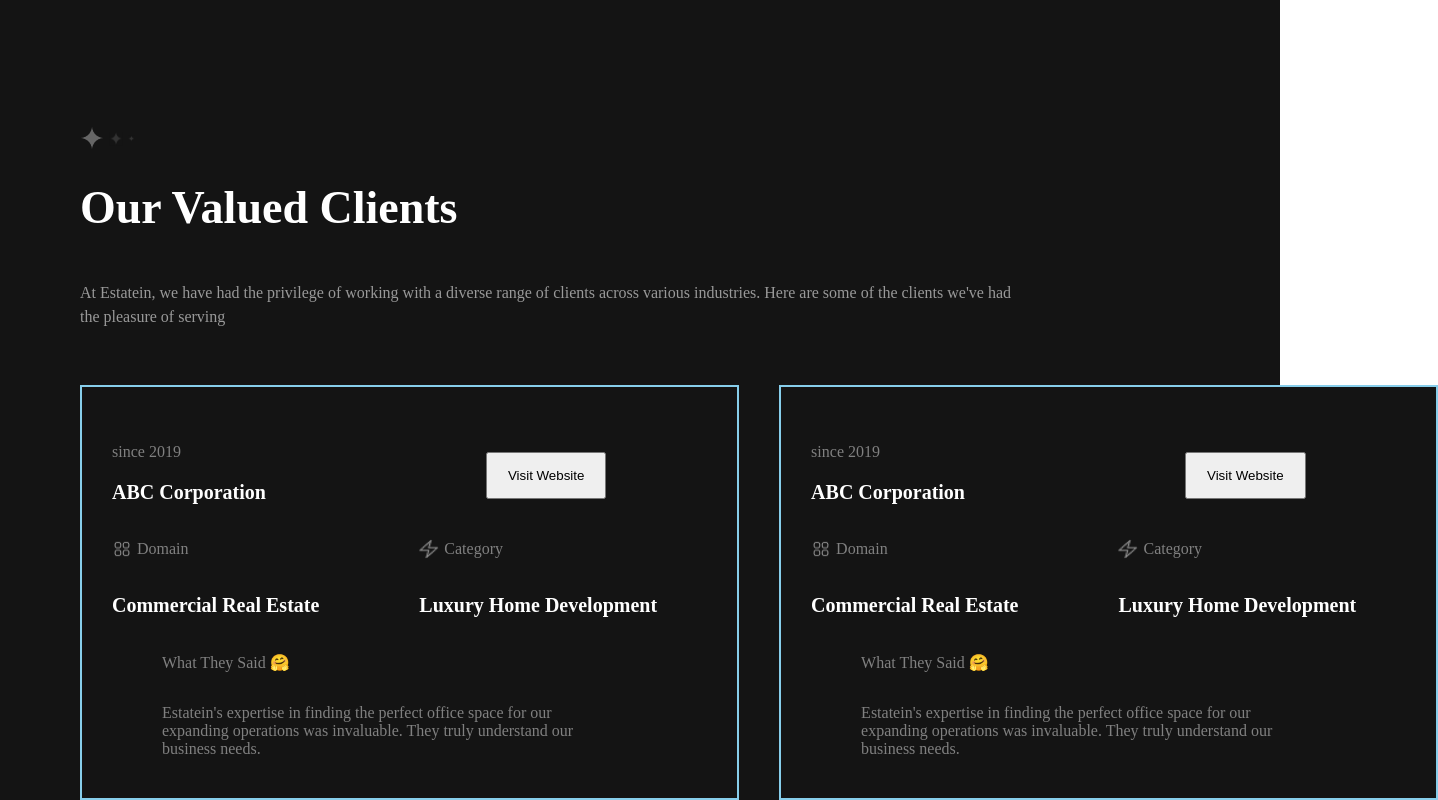
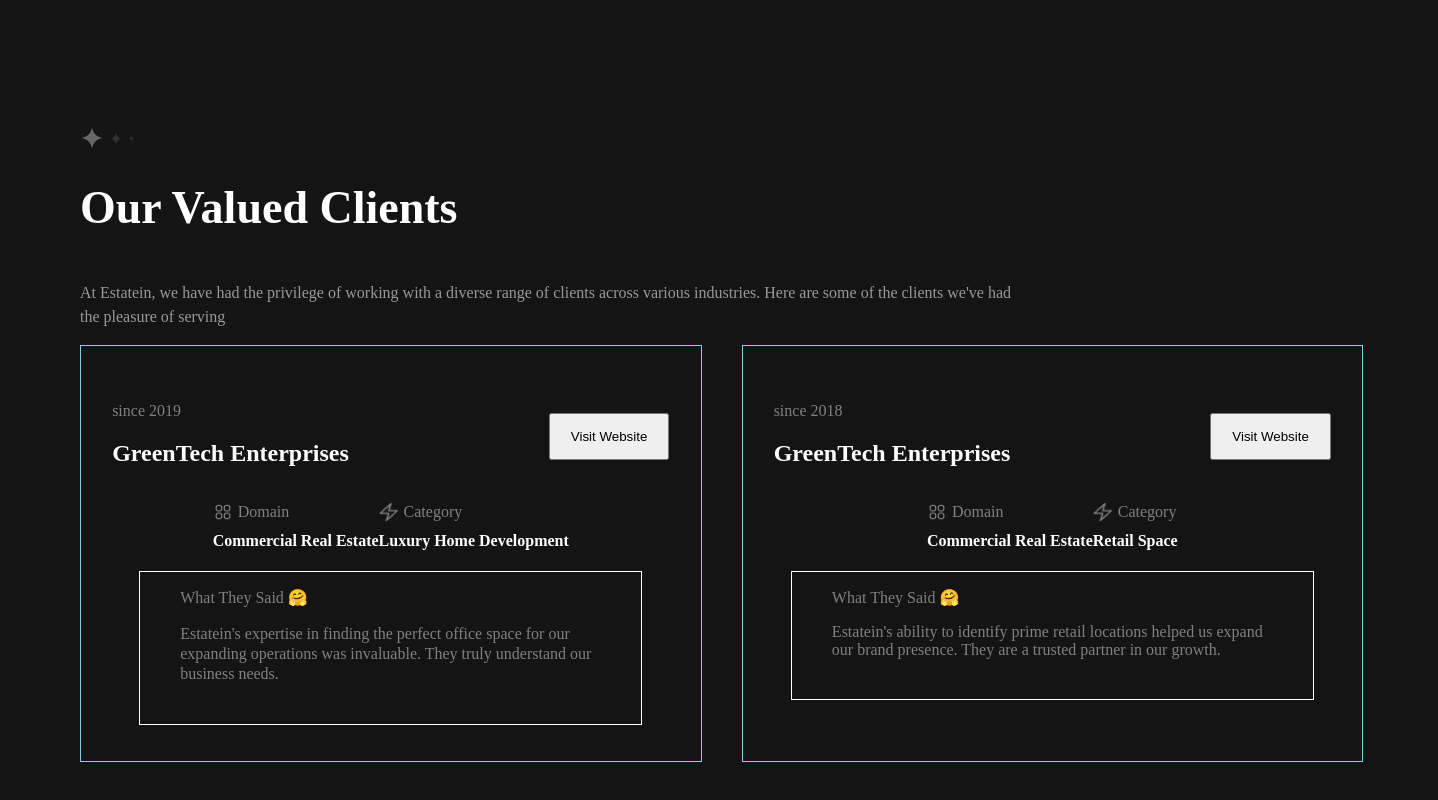
Before and after one commit to DeVTeJ10/Home-ly, a React (Vite) app: page /about-us in a window 1280 px wide. Shown: the part 3581-4381 px from the top of the page, 1438 px wide, since content can reach past the window. After the commit the page ends 4343 px from the top, so only its background shows below. Built offline with nearby package versions, Linux system fonts and the light colour scheme.

Commit message:
Our valued clients optimization

```diff
--- a/src/index.css
+++ b/src/index.css
@@ -1,6 +1,7 @@
 body{
   margin: 0;
   padding: 0;
+  background-color: #141414;
 }
 
 a{
--- a/src/pages/aboutUs/aboutUs.css
+++ b/src/pages/aboutUs/aboutUs.css
@@ -278,13 +278,14 @@ p{
     padding-right: 20px;
     padding-top: 14px;
     padding-bottom: 14px;
-    padding-left: 20px;
+    margin-left: -100px;
 }
 
 .ABCcorp{
     display: flex;
     align-items: center;
-    gap: 220px;
+    justify-content: space-between;
+    gap: 300px;
     padding-top: 40px;
 }
 
@@ -304,9 +305,8 @@ p{
 .domainexpansions{
     display: flex;
     flex-direction: column;
-    gap: 30px;
-    margin-left: -50px;
-
+    gap: 5px;
+    /* margin-left: -50px; */
 }
 
 .commercialstate{
@@ -315,42 +315,77 @@ p{
 
 .juijutsu{
     display: flex;
-    gap: 150px;
+
+    padding-left: 80px;
+    padding-right: 80px;
 }
 
 .heros{
-    border: 2px solid skyblue;
+    border: 1px solid skyblue;
     display: flex;
     flex-direction: column;
-    /* gap: 30px; */
+    align-items: center;
+    width: 619.5px;
+    height: 415px;
+    background-color: #141414;
+    /* padding-left: 24px; */
+    /* padding-right: 24px; */
+}
+
+/* .sheros{
+    border: 1px solid skyblue;
+    display: flex;
+    flex-direction: column;
+    align-items: center;
+    width: 619.5px;
+    height: 415px;
+    background-color: #141414;
+    padding-left: 24px;
+    padding-right: 24px;
+} */
+
+.xpertises{
+    display: flex;
     padding-left: 80px;
     padding-right: 80px;
-    width: 539.5px;
-    background-color: #141414;
-}
-
-.sheros{
-    border: 2px solid skyblue;
-    display: flex;
-    flex-direction: column;
-    /* gap: 30px; */
-    padding-left: 80px;
-    padding-right: 80px;
-    width: 539.5px;
-    background-color: #141414;
 }
 
 .xpertise{
     display: flex;
     gap: 40px;
-    height: 415px;
-    padding-left: 80px;
-    padding-right: 80px;
-    padding-top: 40px;
+    background-color: #141414;
     color: white;
-    background-color: #141414;
 }
 
 .metro{
-    margin-left: -50px;
+
 }
+
+.cyncro{
+
+}
+
+.sighting{
+    /* margin-left: -30px; */
+}
+
+.samuraicode{
+    padding-left: 50px;
+    padding-right: 40px;
+    line-height: 20px;
+    border: 1px solid;
+}
+
+.samuraicode{
+    padding-left: 40px;
+    padding-right: 50px;
+    border: 1px solid;
+    padding-bottom: 24px;
+}
+
+.samuraicodes{
+    padding-left: 40px;
+    padding-right: 50px;
+    padding-bottom: 24px;
+    border: 1px solid;
+}
--- a/src/pages/aboutUs/aboutUsPage.jsx
+++ b/src/pages/aboutUs/aboutUsPage.jsx
@@ -415,16 +415,62 @@ const aboutUs = () => {
         </div>
       </div>
 
+    <div className="xpertises">
+    <div className="xpertise">
 
-    <div className="xpertise">
+<div className="heros">
+  {/* <div className="valuedclients"> */}
+    <div className="ABCcorp">
+      <div className="metro">
+        <p>since 2019</p>
+        <h2>GreenTech Enterprises</h2>
+      </div>
+      <div className="sighting">
+      <button className="visitsitess">Visit Website</button>
+      </div>
+    </div>
+  {/* </div> */}
+
+  <div className="juijutsu">
+    <div className="domainexpansions">
+      <div className="domainexpansion">
+        <img src="./src/images/Domain.png" width={20} height={20} />
+        <p>Domain</p>
+      </div>
+      <h4 className="commercialstate">Commercial Real Estate</h4>
+    </div>
+    <div className="domainexpansions">
+      <div className="domainexpansion">
+        <img src="./src/images/lightning.png" width={20} height={20} />
+        <p>Category</p>
+      </div>
+      <h4 className="commercialstate">Luxury Home Development</h4>
+    </div>
+  </div>
+
+<div className="samuraicode">
+<p>What They Said 🤗</p>
+  <p className="cyncro">
+    Estatein's expertise in finding the perfect office space for our
+    <br></br>
+    expanding operations was invaluable. They truly understand our
+    <br></br> business needs.
+  </p>
+</div>
+</div>
+
+
+
 <div className="heros">
   <div className="valuedclients">
     <div className="ABCcorp">
       <div className="metro">
-            <p>since 2019</p>
-            <h3>ABC Corporation</h3>
+        <p>since 2018</p>
+        <h2>GreenTech Enterprises</h2>
       </div>
+      <div className="sighting">
         <button className="visitsitess">Visit Website</button>
+      </div>
     </div>
   </div>
 
@@ -434,55 +480,25 @@ const aboutUs = () => {
         <img src="./src/images/Domain.png" width={20} height={20} />
         <p>Domain</p>
       </div>
-      <h3 className="commercialstate">Commercial Real Estate</h3>
+      <h4 className="commercialstate">Commercial Real Estate</h4>
     </div>
     <div className="domainexpansions">
       <div className="domainexpansion">
         <img src="./src/images/lightning.png" width={20} height={20} />
         <p>Category</p>
       </div>
-            <h3 className="commercialstate">Luxury Home Development</h3>
+      <h4 className="commercialstate">Retail Space</h4>
     </div>
   </div>
-
+  <div className="samuraicodes">
   <p>What They Said 🤗</p>
-        <p>Estatein's expertise in finding the perfect office space for our<br></br>
-        expanding operations was invaluable.
-          They truly understand our<br></br> business needs.
+  <p className="cyncro">
+    Estatein's ability to identify prime retail locations helped us
+    expand<br></br> our brand presence. They are a trusted partner in
+    our growth.
   </p>
   </div>
-    <div className="heros">
-    <div className="valuedclients">
-        <div className="ABCcorp">
-          <div className="metro">
-            <p>since 2019</p>
-            <h3>ABC Corporation</h3>
 </div>
-          <button className="visitsitess">Visit Website</button>
-        </div>
-      </div>
-
-      <div className="juijutsu">
-      <div className="domainexpansions">
-      <div className="domainexpansion">
-        <img src="./src/images/Domain.png" width={20} height={20} />
-        <p>Domain</p>
-      </div>
-      <h3 className="commercialstate">Commercial Real Estate</h3>
-      </div>
-        <div className="domainexpansions">
-          <div className="domainexpansion">
-            <img src="./src/images/lightning.png" width={20} height={20} />
-            <p>Category</p>
-          </div>
-            <h3 className="commercialstate">Luxury Home Development</h3>
-        </div>
-      </div>
-        <p>What They Said 🤗</p>
-        <p>Estatein's expertise in finding the perfect office space for our<br></br>
-        expanding operations was invaluable.
-          They truly understand our<br></br> business needs.
-        </p>
 </div>
     </div>
     </div>
--- a/src/pages/home/homePage.jsx
+++ b/src/pages/home/homePage.jsx
@@ -1,11 +1,9 @@
 import React from "react";
 import Header from "../../components/Header/index";
-import FooterComponent from "../../components/Footer/indexx"
+import FooterComponent from "../../components/Footer/indexx";
 import DreamHome from "../../components/DreamHome/index";
 import { Link, Route, Routes } from "react-router-dom";
 import "./homePage.css";
-
-
 
 const homePage = () => {
   return (
```
Lines whose indentation alone changed are shown as unchanged.
